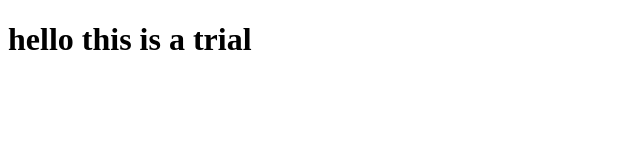
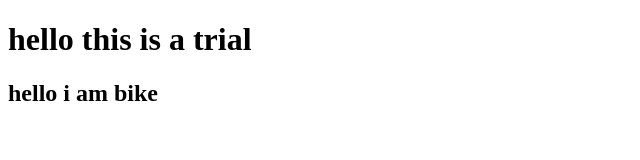
Before and after one commit to devopswithdayanand/demo-m1, a plain HTML site: page index.html in a window 1280 px wide. Shown: the whole page, without its empty margins (0-640 px from the left). Drawn offline with Linux system fonts and the light colour scheme.

Commit message:
hello this is  bike fron blr

```diff
--- a/index.html
+++ b/index.html
@@ -9,5 +9,8 @@
     <h1>
         hello this is a trial
     </h1>
+    <h2>
+        hello i am bike
+    </h2>
 </body>
 </html>
```
